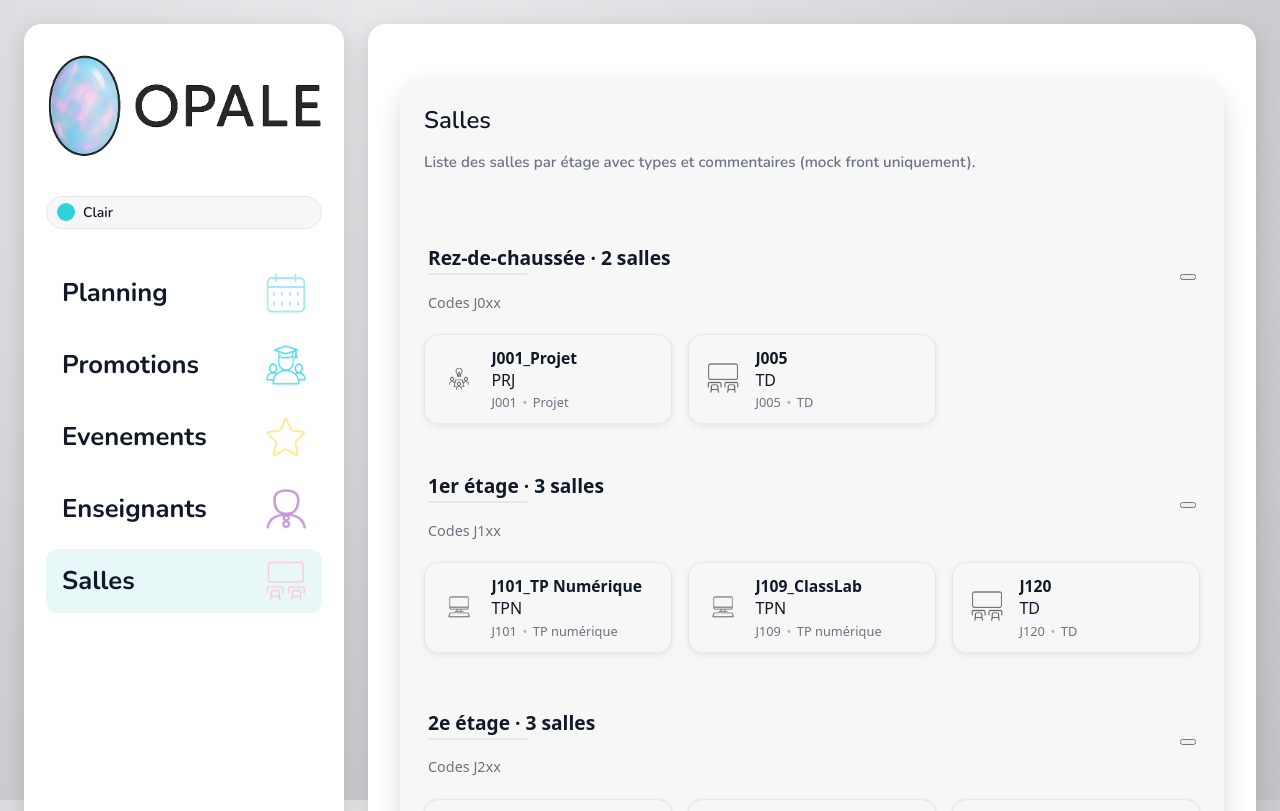
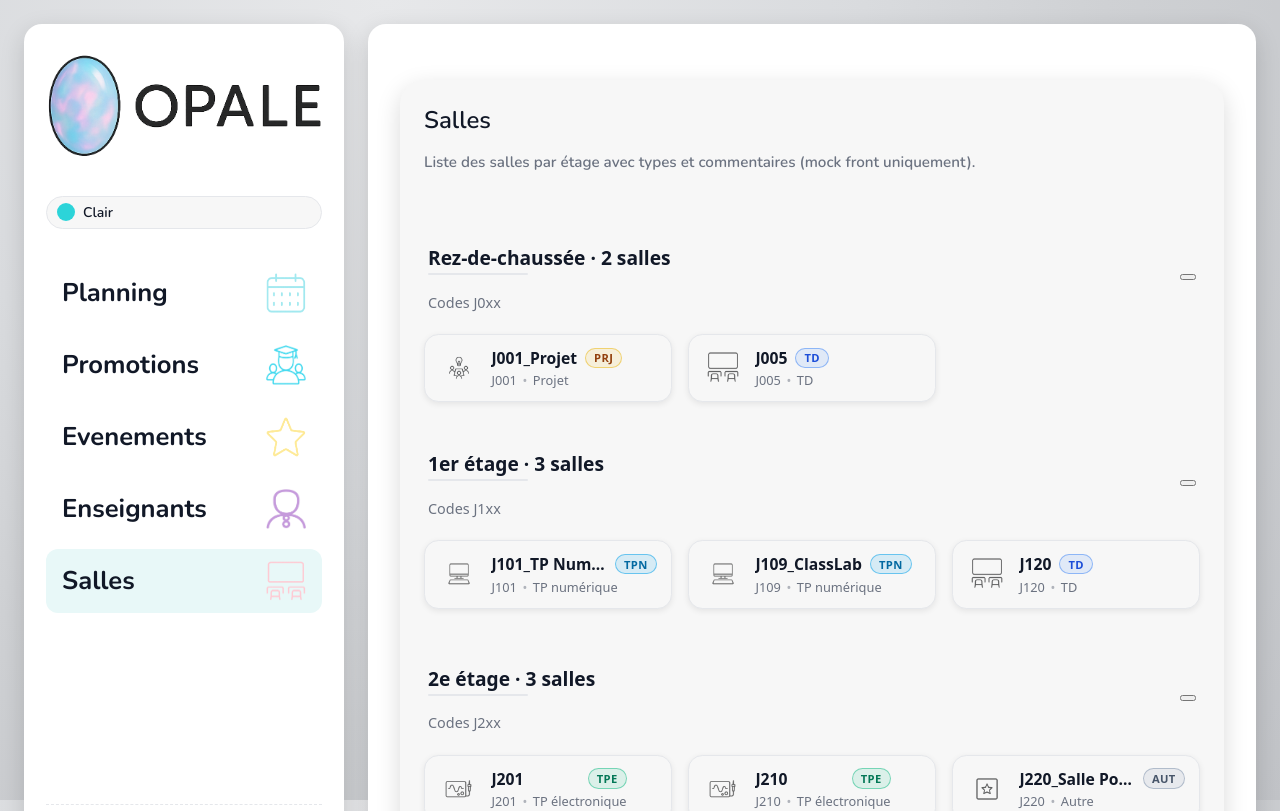
Before and after one commit to AlexisMtksJunia/OPALE-Front-git, a React (Vite) app: page /salles in a window 1280 px wide. Shown: the top 811 px of the page. Built offline with nearby package versions, Linux system fonts and the light colour scheme.

Commit message:
Update _cards.css

```diff
--- a/src/styles/pages/rooms/_cards.css
+++ b/src/styles/pages/rooms/_cards.css
@@ -89,4 +89,54 @@
         border-color: var(--primary-soft);
         box-shadow: 0 22px 45px rgba(15, 23, 42, 0.8);
     }
+.room-card-header-line {
+        display: flex;
+        align-items: center;
+        justify-content: space-between;
+        gap: 0.5rem;
+        min-width: 0;
+    }
+
+    .room-type-badge {
+        padding: 0.1rem 0.5rem;
+        border-radius: 999px;
+        font-size: 0.7rem;
+        font-weight: 600;
+        letter-spacing: 0.03em;
+        text-transform: uppercase;
+        border: 1px solid transparent;
+        white-space: nowrap;
+        flex-shrink: 0;
+    }
+
+    /* Couleurs par type principal (proche de la logique enseignants) */
+    .room-type-badge-td {
+        background: rgba(59, 130, 246, 0.12);
+        color: #1d4ed8;
+        border-color: rgba(59, 130, 246, 0.5);
+    }
+
+    .room-type-badge-tp_electronique {
+        background: rgba(16, 185, 129, 0.12);
+        color: #047857;
+        border-color: rgba(16, 185, 129, 0.5);
+    }
+
+    .room-type-badge-tp_numerique {
+        background: rgba(14, 165, 233, 0.14);
+        color: #0369a1;
+        border-color: rgba(14, 165, 233, 0.55);
+    }
+
+    .room-type-badge-projet {
+        background: rgba(234, 179, 8, 0.12);
+        color: #92400e;
+        border-color: rgba(234, 179, 8, 0.5);
+    }
+
+    .room-type-badge-autre {
+        background: rgba(148, 163, 184, 0.16);
+        color: #475569;
+        border-color: rgba(148, 163, 184, 0.65);
+    }
 }
```
